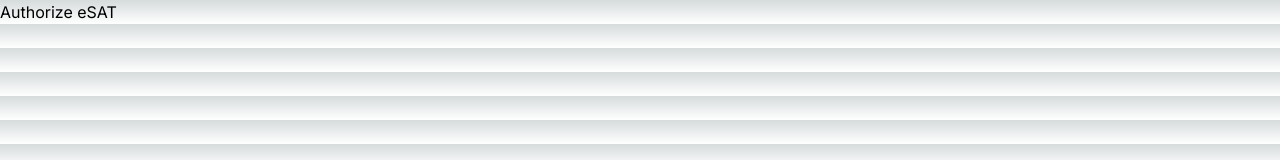
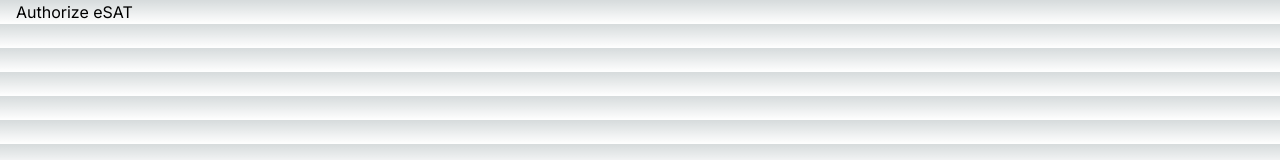
Before and after one commit to madfun12/instagram-test, a Next.js app: page / in a window 1280 px wide. Shown: the top 160 px of the page. Built offline with nearby package versions, Linux system fonts and the light colour scheme.

Commit message:
test commit for webhook

```diff
--- a/app/page.tsx
+++ b/app/page.tsx
@@ -3,7 +3,9 @@ const url =
 export default function Home() {
     return (
         <>
-            <a href="url">Authorize eSAT</a>
+            <a href="url" className="p-4">
+                Authorize eSAT
+            </a>
         </>
     );
 }
```
